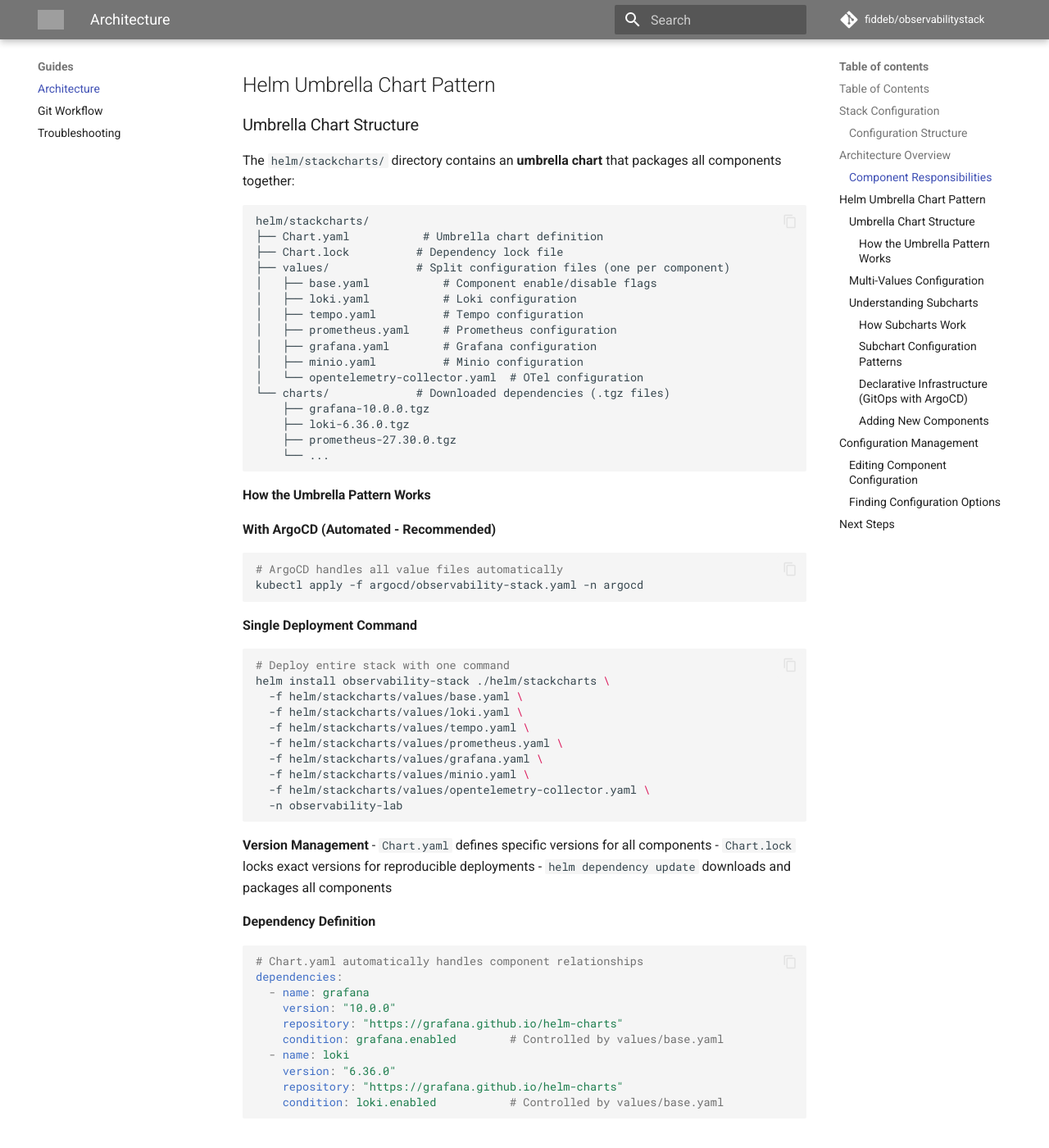
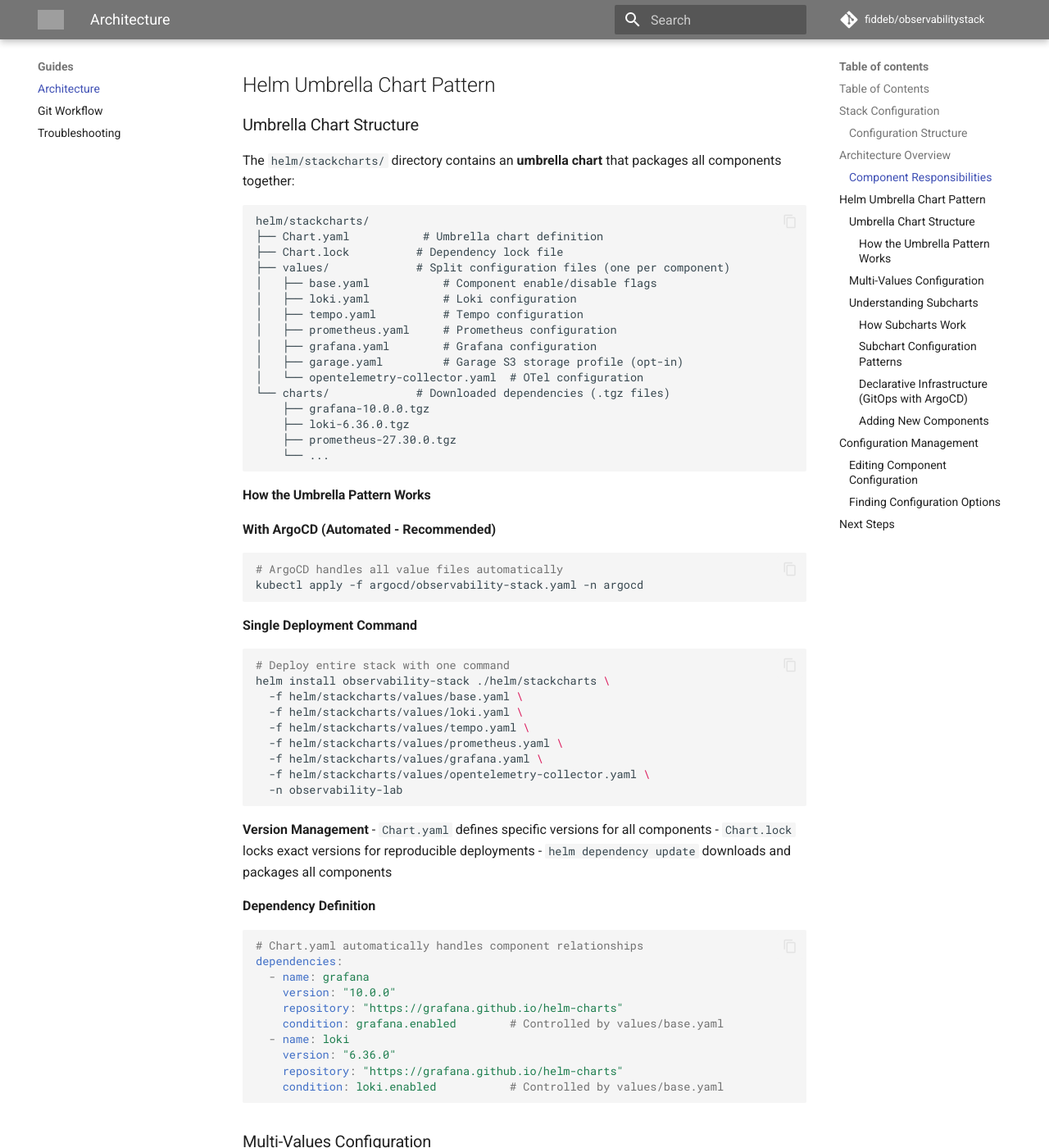
Before and after one commit to fiddeb/observabilitystack, an MkDocs documentation site: the page built from docs/guides/ARCHITECTURE.md, in a window 1280 px wide and 1400 px high, scrolled down 1957 px. Shown: the whole window at 82% size. Built offline with MkDocs 1.6.1 and Material for MkDocs 9.7.7, drawn with Linux system fonts in a browser that asks for light colours; comment, search, counter and statistics services are not loaded; some of the changed text lies outside the part shown; grey boxes are pictures that could not be loaded.

Commit message:
feat: add garage setup script, update tests and docs

````diff
--- a/docs/guides/ARCHITECTURE.md
+++ b/docs/guides/ARCHITECTURE.md
@@ -128,7 +128,7 @@ helm/stackcharts/
 │   ├── tempo.yaml          # Tempo configuration
 │   ├── prometheus.yaml     # Prometheus configuration
 │   ├── grafana.yaml        # Grafana configuration
-│   ├── minio.yaml          # Minio configuration
+│   ├── garage.yaml         # Garage S3 storage profile (opt-in)
 │   └── opentelemetry-collector.yaml  # OTel configuration
 └── charts/             # Downloaded dependencies (.tgz files)
     ├── grafana-10.0.0.tgz
@@ -153,7 +153,6 @@ helm install observability-stack ./helm/stackcharts \
   -f helm/stackcharts/values/tempo.yaml \
   -f helm/stackcharts/values/prometheus.yaml \
   -f helm/stackcharts/values/grafana.yaml \
-  -f helm/stackcharts/values/minio.yaml \
   -f helm/stackcharts/values/opentelemetry-collector.yaml \
   -n observability-lab
 ```
@@ -191,8 +190,8 @@ prometheus:
   enabled: true
 grafana:
   enabled: true
-minio:
-  enabled: false  # Disabled - using filesystem storage
+garage:
+  enabled: false  # Disabled - Loki/Tempo use filesystem storage (enable via values/garage.yaml)
 opentelemetry-collector:
   enabled: true
 ```
@@ -391,7 +390,7 @@ spec:
         - values/tempo.yaml
         - values/prometheus.yaml
         - values/grafana.yaml
-        - values/minio.yaml
+        # - values/garage.yaml    # Opt-in: Garage S3 storage for Loki/Tempo
         - values/opentelemetry-collector.yaml
 ```
 
````
Also changed, not shown: README.md (+1 -1 lines), helm/stackcharts/README.md (+8 -3 lines), 2 other files.
